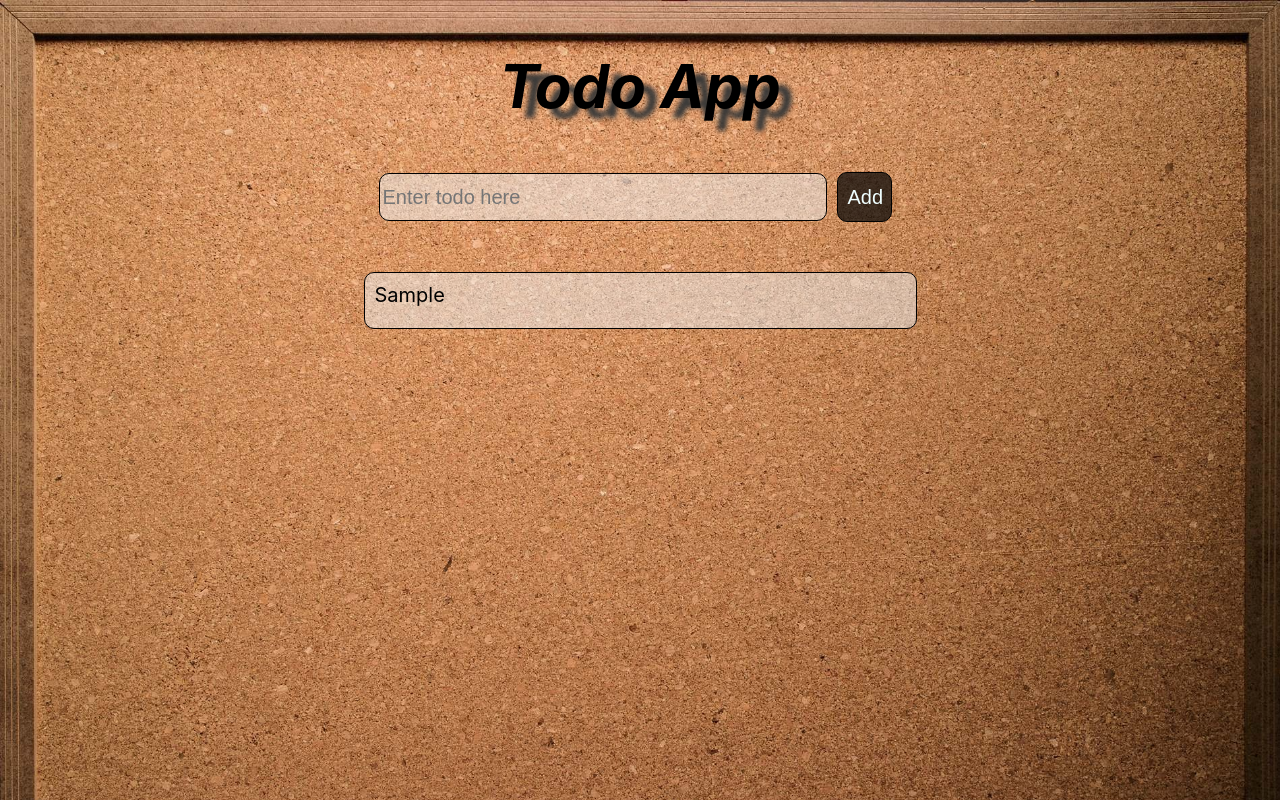
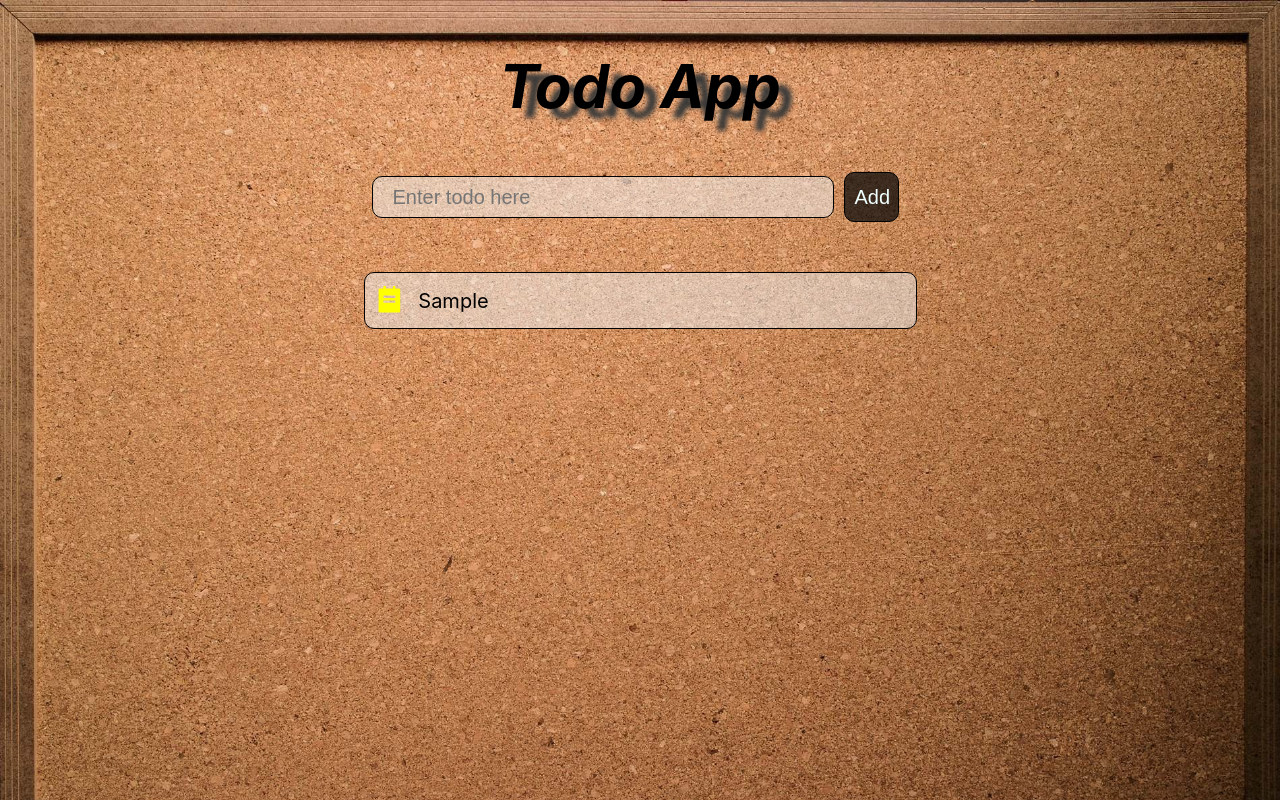
Before and after one commit to ElsaChern/todo_app, a React (Create React App) app: page / in a window 1280 px wide. Both pictures are taken after typing "Sample" into the empty fields and a click on the button "Add". Built offline with nearby package versions, Linux system fonts and the light colour scheme.

Commit message:
first refactoring

```diff
--- a/package.json
+++ b/package.json
@@ -8,6 +8,7 @@
     "@testing-library/user-event": "^13.5.0",
     "react": "^18.2.0",
     "react-dom": "^18.2.0",
+    "react-icons": "^4.8.0",
     "react-scripts": "5.0.1",
     "web-vitals": "^2.1.4"
   },
--- a/src/components/Todos/Todo.js
+++ b/src/components/Todos/Todo.js
@@ -1,8 +1,10 @@
+import { RiTodoFill } from "react-icons/ri";
 import style from "./Todo.module.css";
 
 const Todo = ({ todo, deleteTodo, index }) => {
   return (
     <div className={style.todo} onDoubleClick={() => deleteTodo(index)}>
+      <RiTodoFill className={style.todoIcon} />
       <p className={style.text}>{todo}</p>
     </div>
   );
--- a/src/components/Todos/Todo.module.css
+++ b/src/components/Todos/Todo.module.css
@@ -7,9 +7,17 @@
     background-color: rgba(240, 248, 255, 0.47);
     border-radius: 10px 10px;
     border: 1px solid black;
+    display: flex;
+    align-items: center;
 }
 
 .text {
     font-size: 20px;
-    text-align: start;
+    margin-left: 15px;
+
 }
+
+.todoIcon {
+    color: yellow;
+    font-size: 1.8rem;
+}
--- a/src/components/Todos/TodoForm.module.css
+++ b/src/components/Todos/TodoForm.module.css
@@ -4,7 +4,7 @@
 
 .formWrapper input {
     height: 40px;
-    padding: 3px;
+    padding-left: 20px;
     width: 40%;
     background-color: rgba(240, 248, 255, 0.47);
     border: 1px solid black;
```
Also changed, not shown: 1 other file (tests, documents, lock files or other folders).
